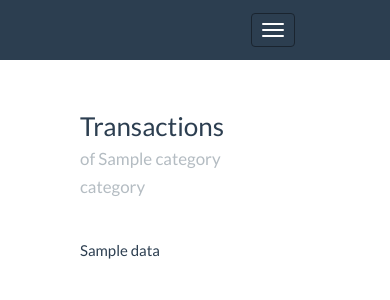
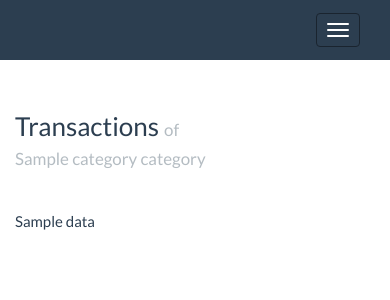
Before and after one commit to gomar/money_dashboard, a Flask app: template app/templates/transactions.html in a window 390 px wide. Shown: the top 300 px of the page. Run offline with Flask 2, Linux system fonts and the light colour scheme; the template is opened without the code that fills it: most values are stand-ins (such as "Sample title", 1, 10 or a date in 2020); some libraries are stand-ins or nearby versions.

Commit message:
fine tuning the grid system

```diff
--- a/app/templates/common/layout.html
+++ b/app/templates/common/layout.html
@@ -4,7 +4,7 @@
     <div class="navbar navbar-default navbar-fixed-top" role="navigation">
       <div class="container-fluid">
         <div class="row">
-          <div class="col-xs-8 col-xs-offset-2">
+          <div class="col-lg-8 col-lg-offset-2 col-md-10 col-md-offset-1 col-sm-10 col-sm-offset-1 col-xs-12">
             <div class="navbar-header">
               <button type="button" class="navbar-toggle" data-toggle="collapse" data-target=".navbar-collapse">
                 <span class="sr-only">Toggle navigation</span>
--- a/app/templates/common/layout_no_navbar.html
+++ b/app/templates/common/layout_no_navbar.html
@@ -32,7 +32,7 @@
 
     <div class="container-fluid">
       <div class="row">
-        <div class="col-xs-8 col-xs-offset-2">
+        <div class="col-lg-8 col-lg-offset-2 col-md-10 col-md-offset-1 col-sm-10 col-sm-offset-1 col-xs-12">
           {% block body %}{% endblock %}
         </div>
       </div>
--- a/app/templates/transactions.html
+++ b/app/templates/transactions.html
@@ -9,7 +9,7 @@
 {% endblock %}
 {% block body %}
     <div class="row">
-        <div class="col-xs-8">
+        <div class="col-xs-7">
             <div class="page-header">
                 <h3>Transactions
                 {% if cur_balance is defined %}
@@ -42,7 +42,7 @@
             </div>
         </div>
         {% if cur_balance is defined %}
-            <div class="col-xs-4">
+            <div class="col-xs-5">
                 <div class="page-header text-right">
                     <h4><small style="color: #2C3E50;">current balance &nbsp;</small> {{ "%.2f"| format(cur_balance) }} <i class="fa fa-exchange fa-{{ currency }}"></i></h4>
                     {% if cur_balance != eom_balance %} <h5 style="color: #95a5a6;"><small style="color: #95a5a6;">end of month &nbsp;</small>{{ "%.2f"| format(eom_balance) }} <i class="fa fa-exchange fa-{{ currency }}"></i></h5> {% endif %}
```
